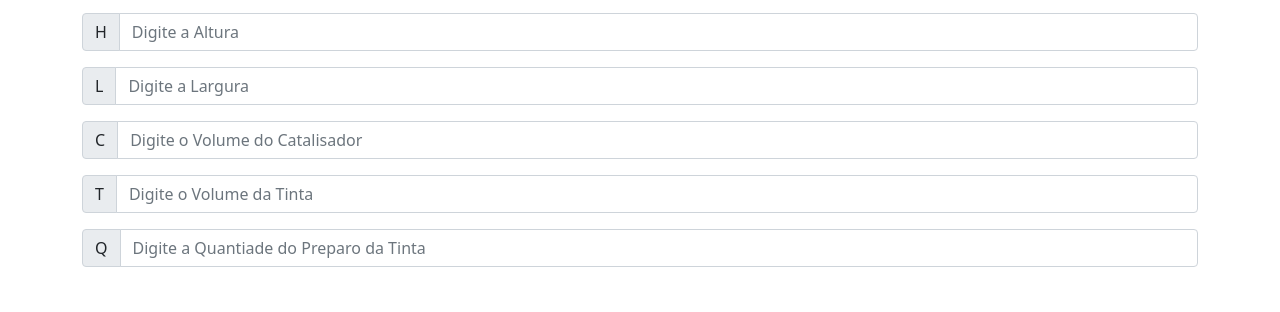
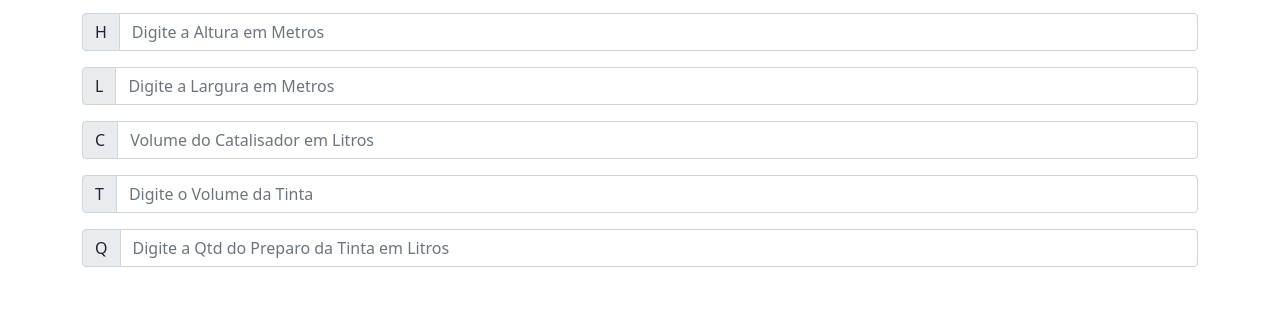
Before and after one commit to paatrickbarbosa/calculadora-pintura-senai, a plain HTML site: page index.html in a window 1280 px wide. Shown: the part 436-748 px from the top of the page. Drawn offline with nearby package versions, Linux system fonts and the light colour scheme.

Commit message:
Update index.html
modificado textos

```diff
--- a/index.html
+++ b/index.html
@@ -15,18 +15,18 @@
 
           <div class="input-group mb-3">
             <span class="input-group-text" id="inputGroup-sizing-default">H</span>
-            <input type="number" id="altura" class="form-control" aria-label="Sizing example input" aria-describedby="inputGroup-sizing-default" placeholder="Digite a Altura">
+            <input type="number" id="altura" class="form-control" aria-label="Sizing example input" aria-describedby="inputGroup-sizing-default" placeholder="Digite a Altura em Metros">
           </div>
 
           <div class="input-group mb-3">
             <span class="input-group-text" >L</span>
-            <input type="number" id="largura" class="form-control" aria-label="Sizing example input" aria-describedby="inputGroup-sizing-default" placeholder="Digite a Largura">
+            <input type="number" id="largura" class="form-control" aria-label="Sizing example input" aria-describedby="inputGroup-sizing-default" placeholder="Digite a Largura em Metros">
           </div>
 
 
           <div class="input-group mb-3">
             <span class="input-group-text" >C</span>
-            <input type="number" id="catalisador" class="form-control" aria-label="Sizing example input" aria-describedby="inputGroup-sizing-default" placeholder="Digite o Volume do Catalisador">
+            <input type="number" id="catalisador" class="form-control" aria-label="Sizing example input" aria-describedby="inputGroup-sizing-default" placeholder="Volume do Catalisador em Litros">
           </div>
 
           <div class="input-group mb-3">
@@ -36,7 +36,7 @@
 
           <div class="input-group mb-3">
             <span class="input-group-text" >Q</span>
-            <input type="number" id="qtd_preparo" class="form-control" aria-label="Sizing example input" aria-describedby="inputGroup-sizing-default" placeholder="Digite a Quantiade do Preparo da Tinta">
+            <input type="number" id="qtd_preparo" class="form-control" aria-label="Sizing example input" aria-describedby="inputGroup-sizing-default" placeholder="Digite a Qtd do Preparo da Tinta em Litros">
           </div>
 
           <div class="input-group mb-3 justify-content-center">
```
